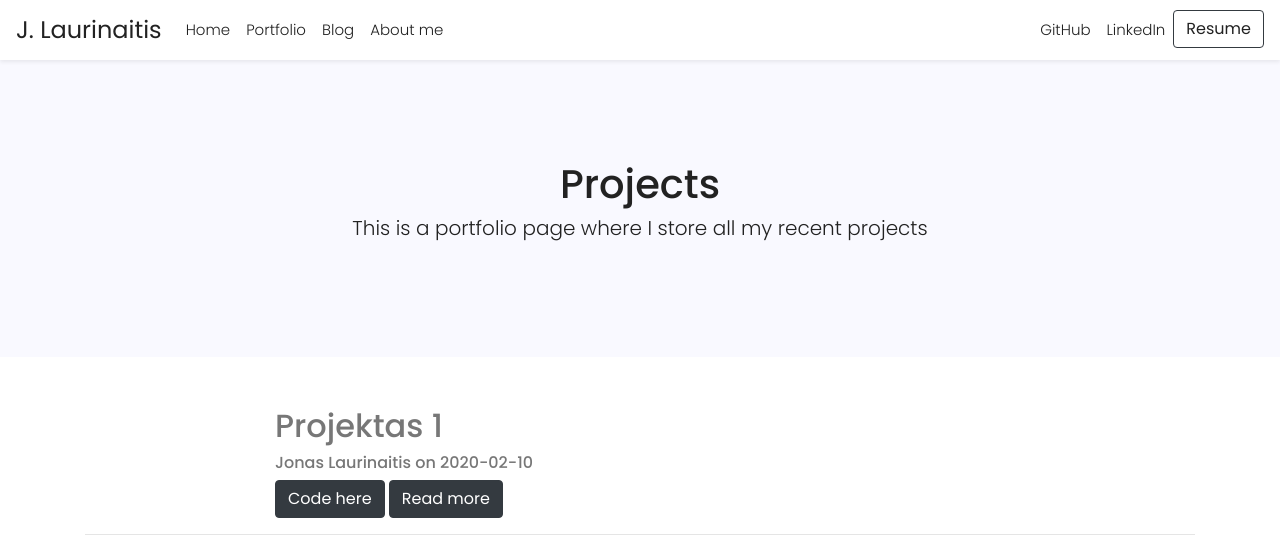
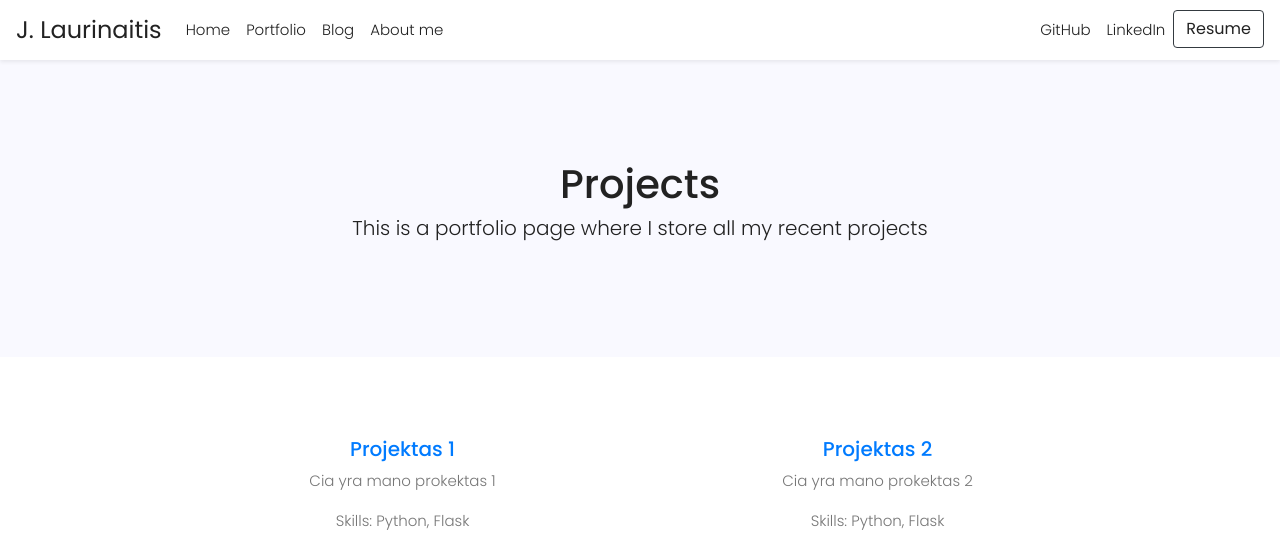
Before and after one commit to JonasLauri/my_resume, a Flask app: page /portfolio in a window 1280 px wide. Shown: the top 547 px of the page. Run offline with Flask 2, Linux system fonts and the light colour scheme; data comes from the database, SQL or seed files in the repository; style sheets or scripts are compiled from the project's sources; some libraries are stand-ins or nearby versions.

Commit message:
new project page

```diff
--- a/templates/portfolio.html
+++ b/templates/portfolio.html
@@ -1,6 +1,28 @@
 {% extends "layout.html" %}
 
 {% block main  %}
+<style>
+  .projects-content {
+  padding: 40px 0 70px 0;
+}
+
+.projects-row {
+  margin: 30px 0 30px 0;
+}
+.portfolio-img {
+  width: 100%;
+  height: 100%;
+  padding: 5px 5px 5px 5px;
+}
+.col-md-5 {
+  padding: 10px 20px 10px 20px;
+}
+
+.project-btn {
+  margin: 5px 0 5px 0;
+}
+</style>
+
 <header style="background-color: #f9f9ff; color: #222222; padding: 100px 0;">
   <div class="container text-center">
     <h1>Projects</h1>
@@ -8,20 +30,65 @@
   </div>
 </header>
 
-<section class="projects" style="padding: 50px 0 50px 0;">
-  {% for project in projects %}
-  <div class="container">
-    <div class="row">
-      <div class="col-lg-8 mx-auto">
-        <h2>{{ project[0] }} </h2>
-        <h6>Jonas Laurinaitis on {{project[5]}}</h6>
-        <a href="{{ project[4] }}" class="btn btn-dark">Code here</a>
-        <a href="#" class="btn btn-dark">Read more</a>
+<section class="projects-content">
+  <div class="container p-0">
+    {% for two_projects in projects%}
+      <div class="row projects-row justify-content-center">
+        {% if two_projects[1][0] == 'Additional_list' %}
+          <div class="col-12 col-md-5">
+            <div class="text-center">
+              <a href="#" class="title-link"><h5>{{ two_projects[0][0] }}</h5></a>
+              <p class="project-desc">
+                {{ two_projects[0][1] }}
+              </p>
+              <p class="skills">
+                <span class="bold">Skills:</span> {{ two_projects[0][2] }}
+              </p>
+            </div>
+            <div class="row">
+              <a href="#"><img class="portfolio-img" src="/static/img/{{ two_projects[0][3] }}" alt=""></a>
+            </div>
+            <div class="row">
+              <div class="col-6 text-center">
+                <a class="btn btn-dark project-btn" href="#">Read More</a>
+              </div>
+              <div class="col-6 text-center">
+                <a class="btn btn-dark project-btn" href="{{ two_projects[0][4] }}" target="_blank">Code</a>
+              </div>
+            </div>
+          </div>
+        {% else %}
+          {% for project in two_projects %}
+            <div class="col-12 col-md-5">
+              <div class="text-center">
+                <a href="#" class="title-link"><h5>{{ project[0] }}</h5></a>
+                <p class="project-desc">
+                  {{ project[1] }}
+                </p>
+                <p class="skills">
+                  <span class="bold">Skills:</span> {{ project[2] }}
+                </p>
+              </div>
+              <div class="row">
+                <a href="#"><img class="portfolio-img" src="/static/img/{{ project[3] }}" alt=""></a>
+              </div>
+              <div class="row">
+                <div class="col-6 text-center">
+                  <a class="btn btn-dark project-btn" href="#">Read More</a>
+                </div>
+                <div class="col-6 text-center">
+                  <a class="btn btn-dark project-btn" href="{{ project[4] }}" target="_blank">Code</a>
+                </div>
+              </div>
+            </div>
+          {% endfor %}
+        {% endif%}
       </div>
-    </div>
-    <hr>
+      <hr>
+    {% endfor %}
+  <!-- Container End -->
   </div>
-  {% endfor %}
+<!-- Section End -->
 </section>
 
 {% endblock %}
--- a/views.py
+++ b/views.py
@@ -14,7 +14,18 @@ def index():
 def about():
     return render_template('/about.html')
 
-@app.route('/portfolio')
+@app.route('/portfolio', methods=['POST', 'GET'])
 def portfolio():
     projects = helpers.get_portfolio_content()
-    return render_template('/portfolio.html', title='Projects - Jonas Laurinaitis', projects=projects)
+    # Make list of lists always even
+    if len(projects) % 2 == 0:
+        pass
+    else:
+        projects.append(['Additional_list'])
+
+    # Make iterable object
+    iterator = iter(projects)
+    # Aggregate two projects in zip
+    zipped = zip(iterator, iterator)
+
+    return render_template('/portfolio.html', title='Projects - Jonas Laurinaitis', projects=zipped)
```
Also changed, not shown: static/styles/main.scss (line endings or trailing spaces).
